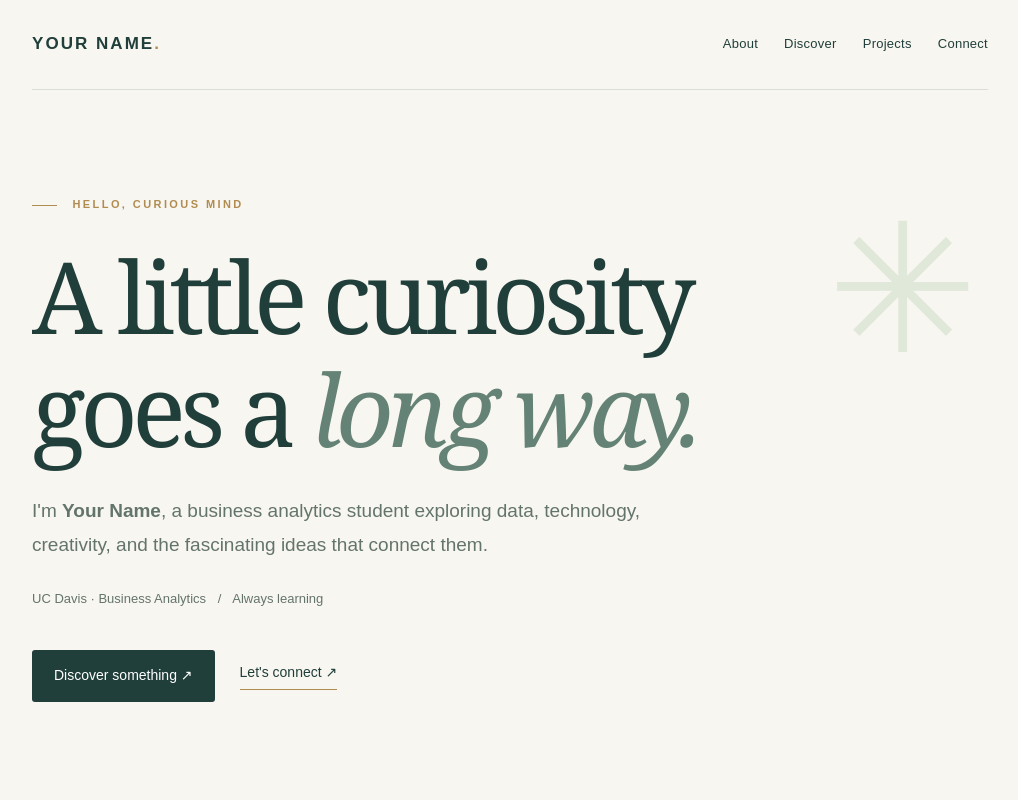
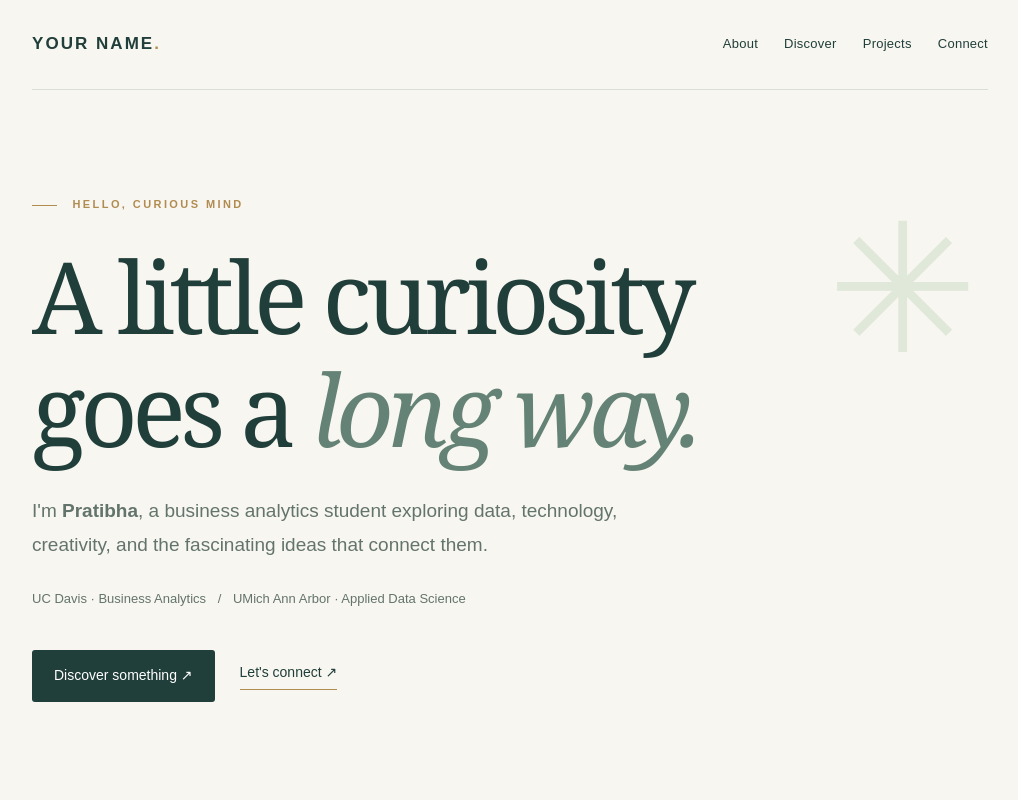
Before and after one commit to Pratibhagk/Pratibhagk.github.io, a plain HTML site: page index.html in a window 1280 px wide. Shown: the top 800 px of the page, without its empty margins (130-1148 px from the left). Drawn offline with Linux system fonts and the light colour scheme.

Commit message:
Update index.html

```diff
--- a/index.html
+++ b/index.html
@@ -4,7 +4,7 @@
   <meta charset="utf-8">
   <meta name="viewport" content="width=device-width, initial-scale=1">
   <meta name="description" content="A personal space for projects, ideas, and curious discoveries.">
-  <title>Your Name | Curious by Nature</title>
+  <title>Pratibha Gopalakrishna | Curious by Nature</title>
   <link rel="stylesheet" href="style.css">
   <script src="script.js" defer></script>
 </head>
@@ -19,8 +19,8 @@
       <section class="hero" id="about">
         <div class="eyebrow"><span class="line"></span> HELLO, CURIOUS MIND</div>
         <h1>A little curiosity<br>goes a <em>long way.</em></h1>
-        <p class="lead">I'm <strong>Your Name</strong>, a business analytics student exploring data, technology, creativity, and the fascinating ideas that connect them.</p>
-        <p class="meta">UC Davis · Business Analytics <span aria-hidden="true">/</span> Always learning</p>
+        <p class="lead">I'm <strong>Pratibha</strong>, a business analytics student exploring data, technology, creativity, and the fascinating ideas that connect them.</p>
+        <p class="meta">UC Davis · Business Analytics <span aria-hidden="true">/</span> UMich Ann Arbor · Applied Data Science</p>
         <div class="actions"><a class="primary-link" href="#discover">Discover something <span aria-hidden="true">↗</span></a><a class="secondary-link" href="#connect">Let's connect ↗</a></div>
         <div class="ornament" aria-hidden="true">✳</div>
       </section>
```
